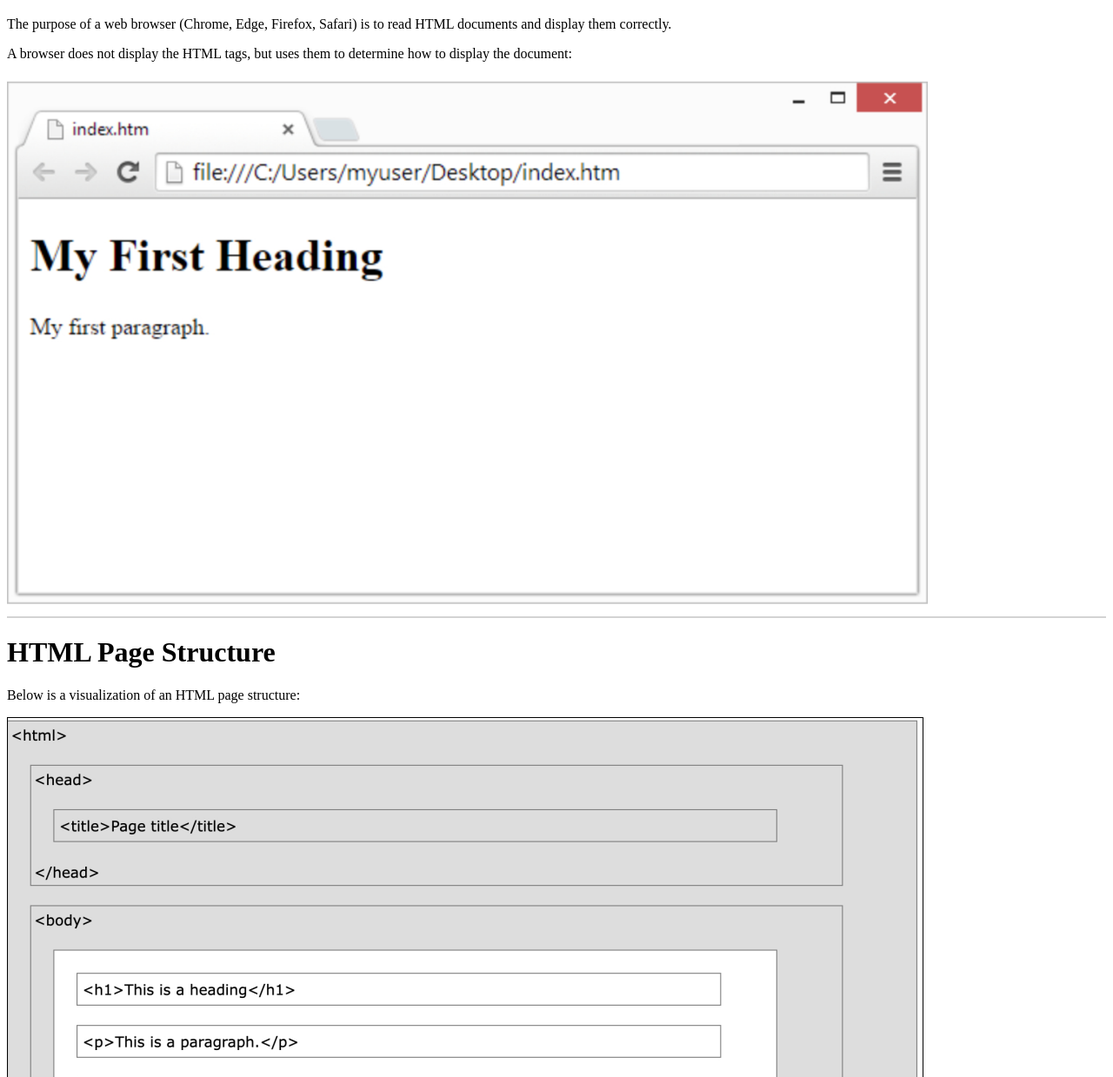
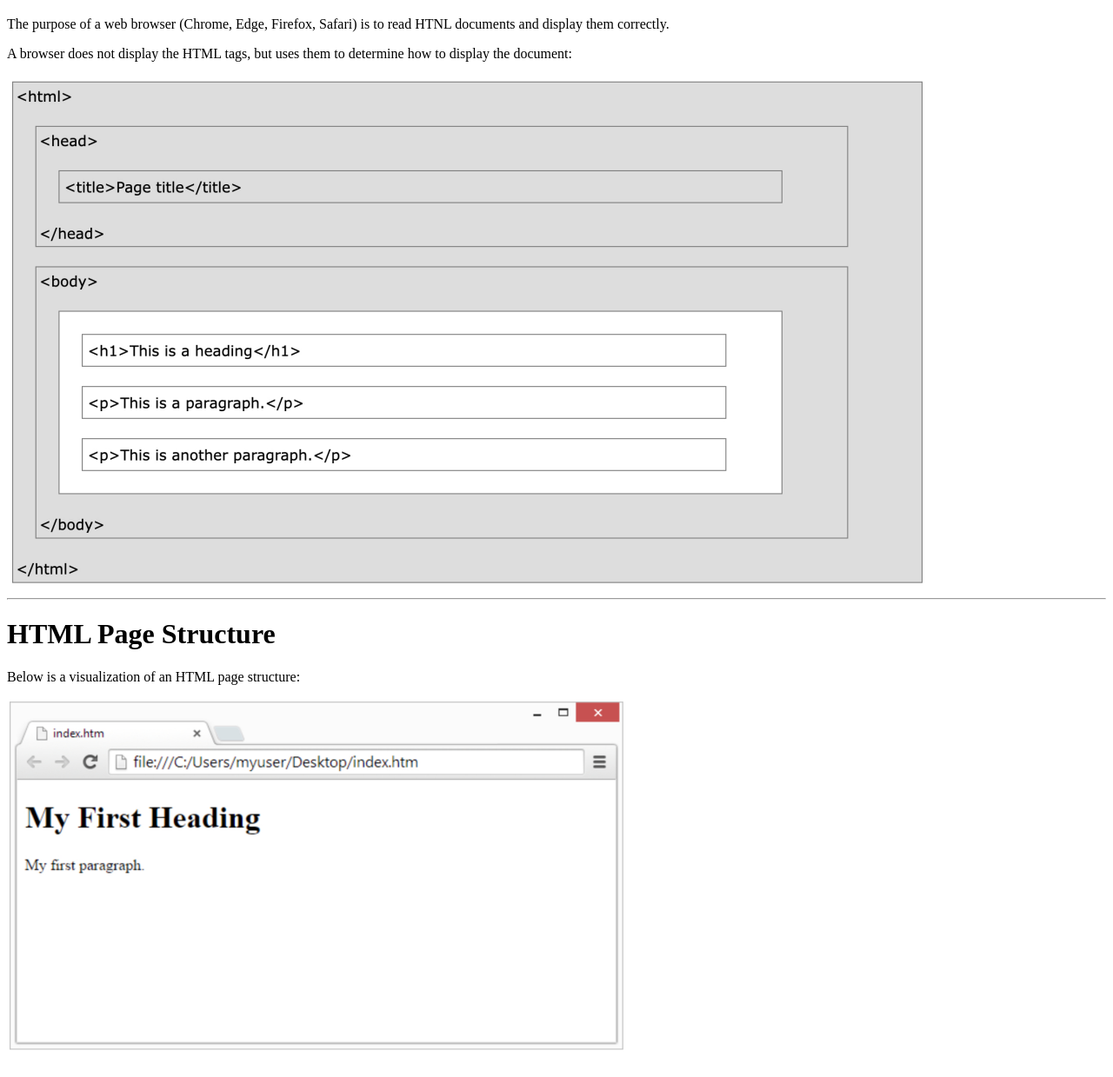
Before and after one commit to mxrcxsmm/A3-primero, a plain HTML site: page index.html in a window 1280 px wide. Shown: the part 61-1300 px from the top of the page at 87% size. Drawn offline with Linux system fonts and the light colour scheme.

Commit message:
first commit

```diff
--- a/index.html
+++ b/index.html
@@ -6,18 +6,18 @@
     <meta http-equiv="X-UA-Compatible" content="IE=edge">
     <meta name="viewport" content="width=device-width, initial-scale=1.0">
     <title>Introducción HTML</title>
-    <link rel="shortcut icon" href="./img/Icono.svg" type="image/x-icon">
+    <link rel="shortcut icon" href="img/alipay-brands.svg" type="image/x-icon">
 </head>
 
 <body>
     <h1>Web Browsers</h1>
-    <p>The purpose of a web browser (Chrome, Edge, Firefox, Safari) is to read HTML documents and display them correctly.</p>
+    <p>The purpose of a web browser (Chrome, Edge, Firefox, Safari) is to read HTNL documents and display them correctly.</p>
     <p>A browser does not display the HTML tags, but uses them to determine how to display the document:</p>
-    <img src="img/Imagen 1.png" alt="Imagen 1">
-    <hr size="2px" color="lightgrey">
+    <img src="./img/Screenshot_1.png" alt="Imagen 1">
+    <hr>
     <h1>HTML Page Structure</h1>
     <p>Below is a visualization of an HTML page structure:</p>
-    <img style="border: 1px solid; color: black;" src="img/imagen 2.png">
+    <img src="img/Screenshot_2.png" alt="Imagen 2">
 </body>
 
 </html>
```
